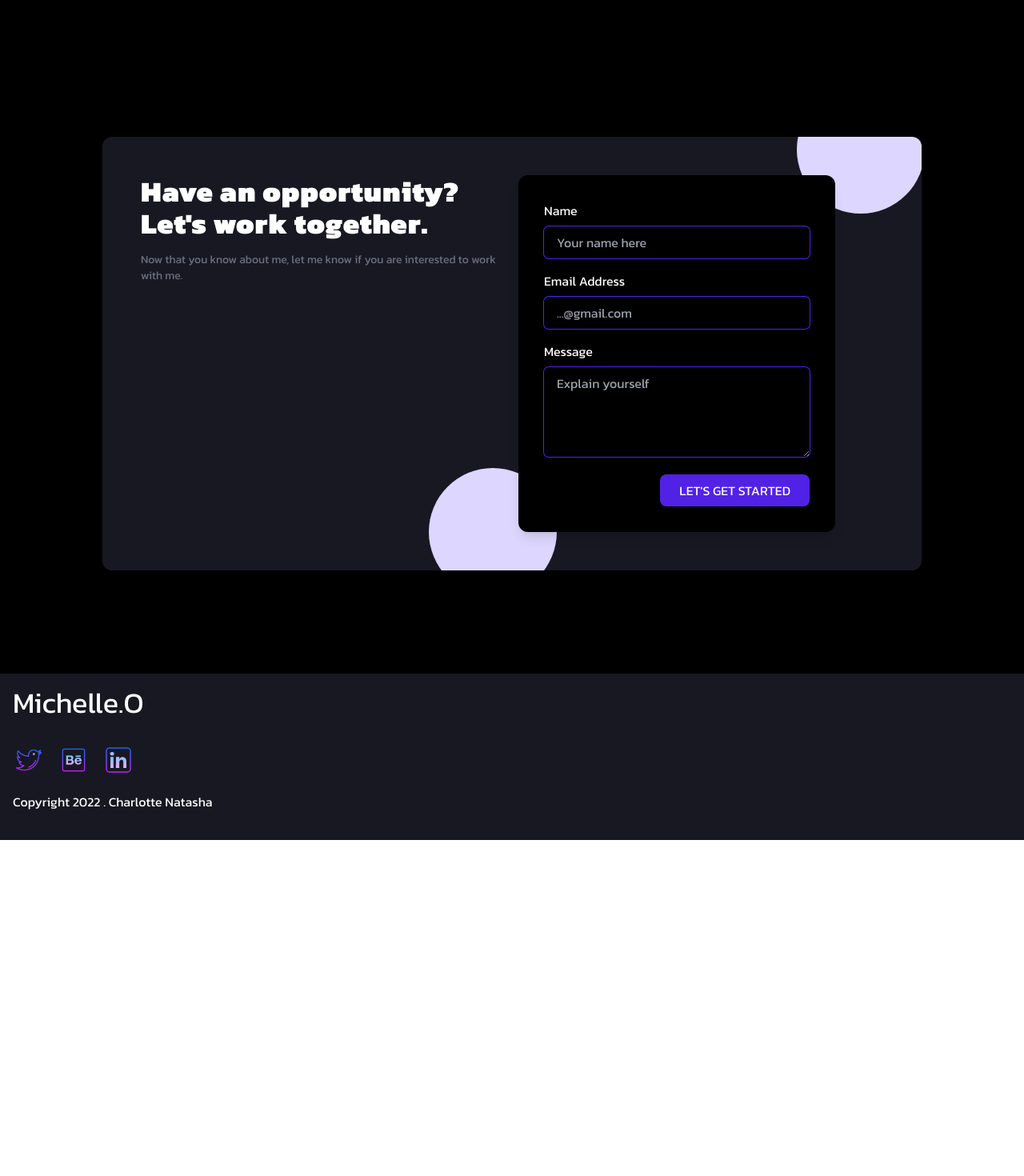
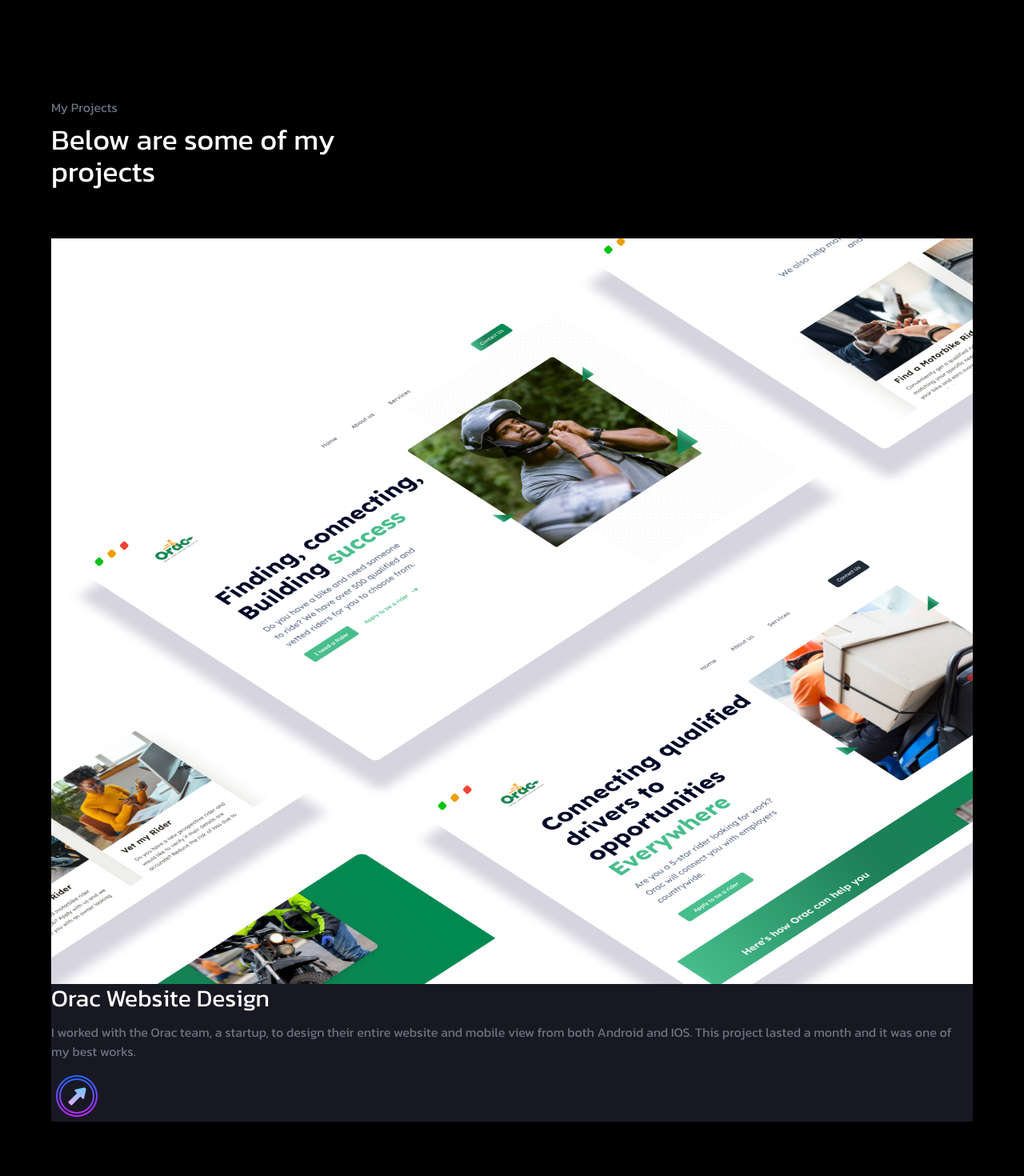
Before and after one commit to Charlotte-Natasha/Mitch-Journey, a React (Create React App) app: page / in a window 1280 px wide. Shown: the part 2640-4110 px from the top of the page at 80% size. Before the commit the page ends 3690 px from the top, so only its background shows below. Built offline with nearby package versions, Linux system fonts and the light colour scheme.

Commit message:
added new icon and styled image

```diff
--- a/src/components/Home.jsx
+++ b/src/components/Home.jsx
@@ -7,7 +7,7 @@ const Home = () => {
     return (
         <div name='home' className='h-screen bg-black flex flex-col justify-center pb-8 md:flex-row md:items-center md:justify-between'>
 
-                <div className='h-1/2 md:flex-1 md:w-auto '>
+                <div className='h-1/2 md:flex-1 md:w-auto'>
                     <img src={Mich} alt="my profile" className='h-[100%]'/>
                 </div>
 
--- a/src/components/Projects.jsx
+++ b/src/components/Projects.jsx
@@ -1,10 +1,28 @@
 import React from 'react'
+import Orac from '../images/porfolio/orac.png'
+import Circle from '../images/circles.png'
+
 
 const Projects = () => {
     return (
-        <div>
-
-        </div>
+        <section className='min-h-screen text-white bg-black pt-20 pb-28 px-8'>
+            <div className='max-w-6xl mx-auto'>
+                <div>
+                    <h4 className='text-gray-500'> My Projects</h4>
+                    <h1 className='pt-2 text-4xl max-w-md'>Below are some of my projects</h1>
+                </div>
+                <div className='grid grid-cols-1 bg-[#181823] mt-16'>
+                    <div className='rounded-md shadow-md '>
+                        <img src={Orac} alt="porfolio" className='w-full h-82 object-cover'/>
+                        <div className='p_8'>
+                            <h1 className='text-3xl'>Orac Website Design</h1>
+                            <p className='text-gray-500 py-3'>I worked with the Orac team, a startup, to design their entire website and mobile view from both Android and IOS. This project lasted a month and it was one of my best works.</p>
+                            <a href="https://www.behance.net/gallery/150736879/Orac-Website" className='text-right'><img src={Circle} alt="" target="blank"/></a>
+                        </div>
+                    </div>
+                </div>
+            </div>
+        </section>
     )
 }
 
```
Also changed, not shown: src/images/circles.png (added).
